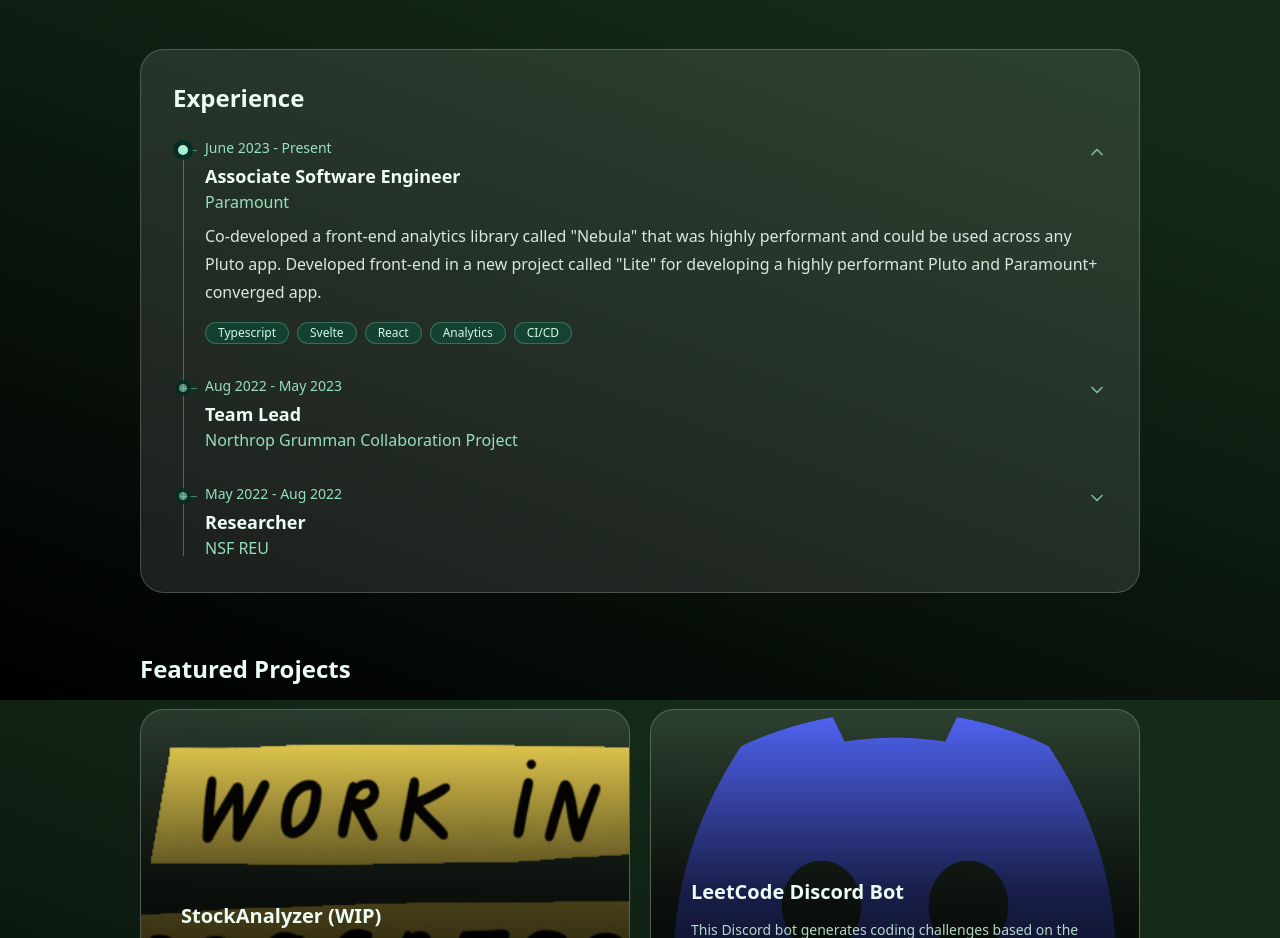
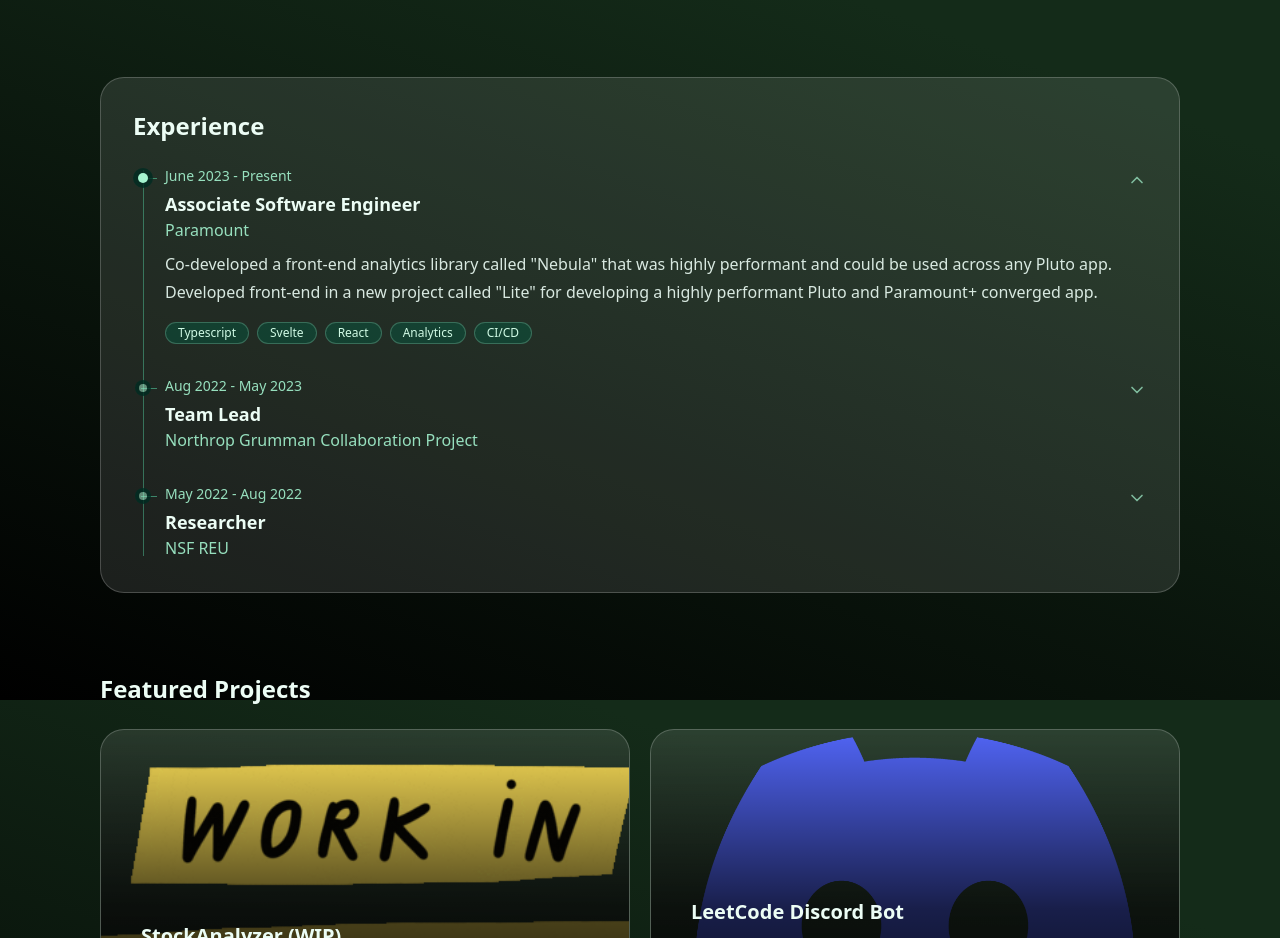
Before and after one commit to garrettadamsss/Portfolio, a Next.js app: page / in a window 1280 px wide. Shown: the part 900-1838 px from the top of the page. Built offline with nearby package versions, Linux system fonts and the light colour scheme.

Commit message:
change home sizes

```diff
--- a/src/app/component/home.tsx
+++ b/src/app/component/home.tsx
@@ -103,7 +103,7 @@
         </div>
       </div>
 
-      <div className="flex h-[24rem] justify-center md:h-[26rem] md:justify-end">
+      <div className="flex h-[24rem] justify-center md:h-[27rem] md:w-[30rem] md:justify-self-end">
         <SlideDeck />
       </div>
     </section>
--- a/src/app/globals.css
+++ b/src/app/globals.css
@@ -59,7 +59,7 @@
 }
 
 @utility section-block {
-  @apply mb-15 scroll-mt-15;
+  @apply mb-20;
 }
 
 @utility glass-card {
--- a/src/app/page.tsx
+++ b/src/app/page.tsx
@@ -11,7 +11,7 @@
     <div className="min-h-screen text-foreground my-15">
       <Navbar />
       <ScrollReveal />
-      <main className="mx-auto max-w-screen-xl px-5 md:px-35">
+      <main className="mx-auto max-w-screen-xl px-5 md:px-25">
         <HomeSection />
         <AboutSection />
         <ExperienceSection />
```
